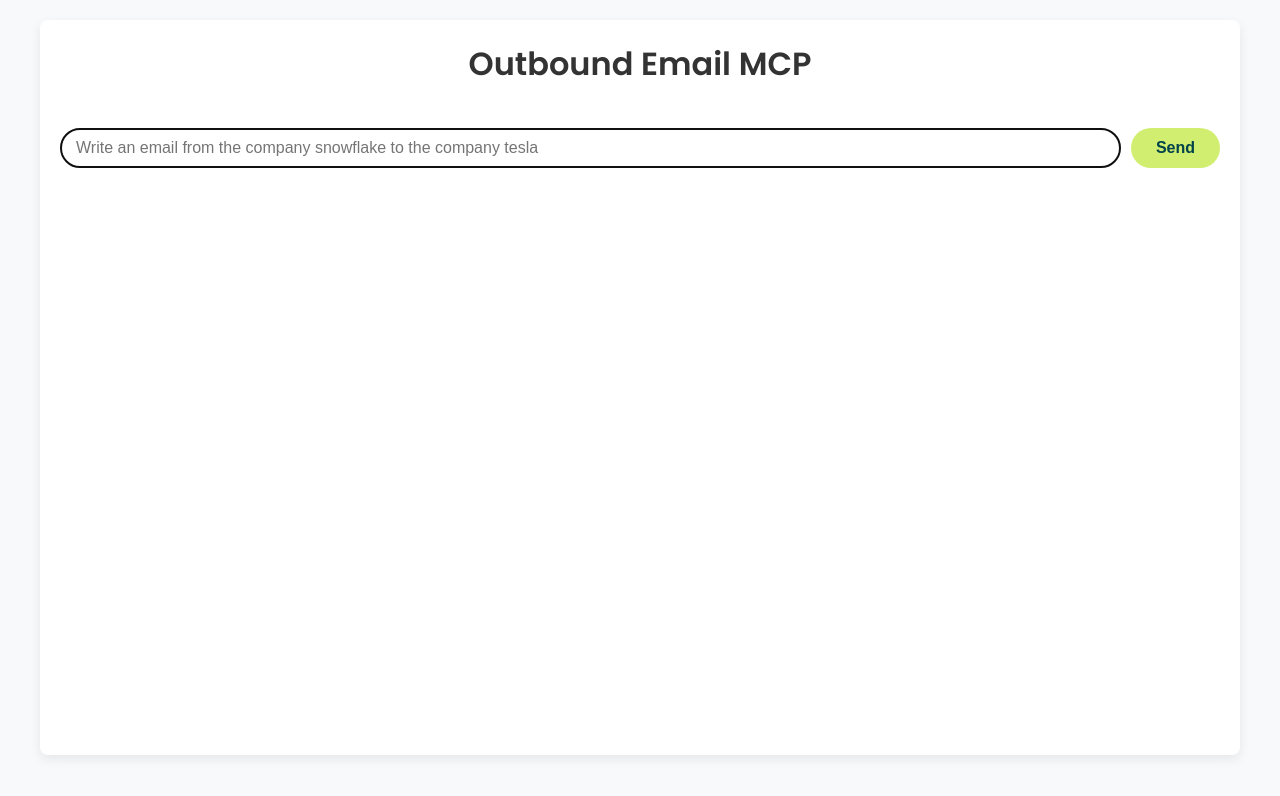
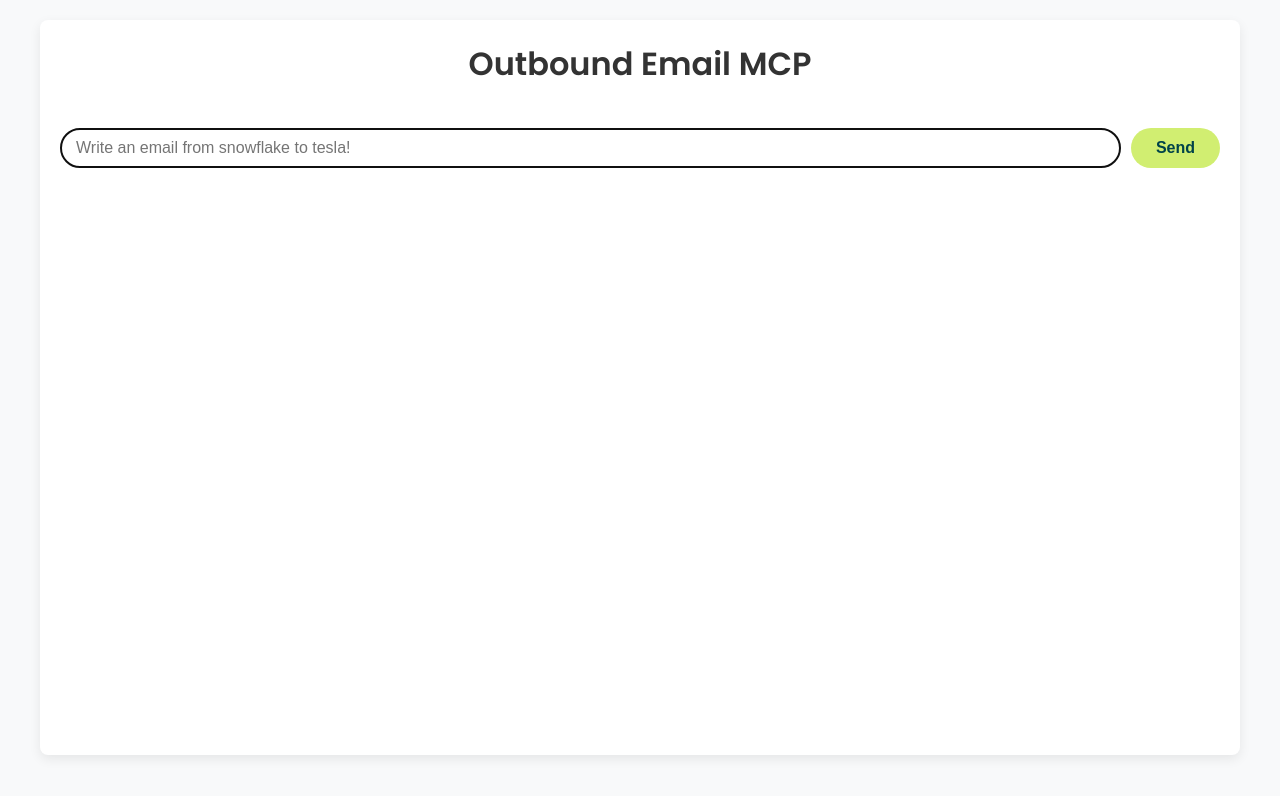
Before and after one commit to ItamarLevi02/explorium-assistant, a plain HTML site: page app/static/index.html in a window 1280 px wide. Drawn offline with Linux system fonts and the light colour scheme.

Commit message:
Update placeholder text to 'Write an email from snowflake to tesla!'

```diff
--- a/app/static/index.html
+++ b/app/static/index.html
@@ -47,7 +47,7 @@
         <!-- Original Input Area Structure -->
         <div class="input-area">
              <!-- Original input and button -->
-            <input type="text" id="messageInput" placeholder="Write an email from the company snowflake to the company tesla">
+            <input type="text" id="messageInput" placeholder="Write an email from snowflake to tesla!">
             <button id="sendButton">Send</button>
         </div>
     </div>
```
